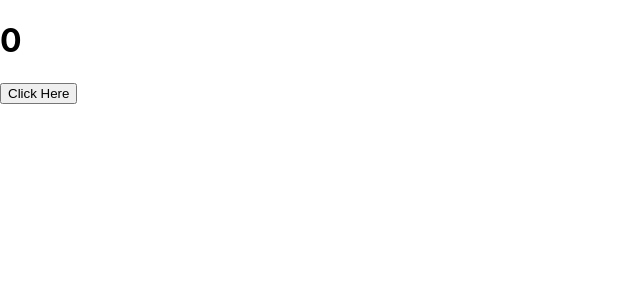
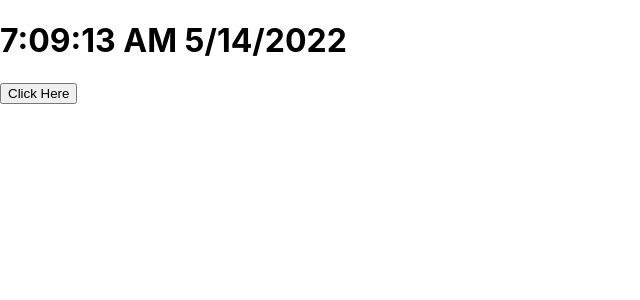
Before and after one commit to Adibittt2/ProjectOnReact, a React (Create React App) app: page / in a window 1280 px wide. Shown: the top 300 px of the page, without its empty margins (0-640 px from the left). Built offline with nearby package versions, Linux system fonts and the light colour scheme.

Commit message:
time and date

```diff
--- a/src/App.js
+++ b/src/App.js
@@ -2,6 +2,7 @@
 // import logo from './logo.svg';
 import { useState } from 'react';
 import './App.css';
+// import ReactDOM from 'react-dom';
 // import {add,sub,multi,div} from "./myFolder/calculater";
 import slotFun from "./myFolder/slotMachine";
 
@@ -69,15 +70,27 @@ import slotFun from "./myFolder/slotMachine";
 // }
 
 
+
 function App(){
 
-  // var count = 0;
- const state = useState();
-  const [count,newfun] = useState(0);
+//  var count = 0;
+//  const state = useState();
+var time = new Date().toLocaleTimeString();
+var date = new Date().toLocaleDateString();
+// var hr = date.getHours();
+// var min = date.getMinutes();
+// var sec = date.getSeconds();
+// var ampm = date.toLocaleTimeString();
+// var res = hr + ":" + min + ":"+ sec;
+
+
+var res = time + "\n" + date;
+
+  const [count,newfun] = useState(res);
 
   const myfun = () =>{
     return (
-      newfun(count+1)
+      newfun(res)
     )
   }
 
--- a/src/index.js
+++ b/src/index.js
@@ -1,23 +1,15 @@
 import React from 'react';
-import ReactDOM from 'react-dom';
+import ReactDOM from 'react-dom/client';
 import './index.css';
 import App from './App';
 import reportWebVitals from './reportWebVitals';
-import {add,sub,multi,div } from './myFolder/calculater';
 
-ReactDOM.render(
-<>
-<App/>
-{/* <ol>
-
-  <li>This is add {add(6,7)}</li>
-  <li>This is sub {sub(6,7)}</li>
-  <li>This is multi {multi(6,7)}</li>
-  <li>This is div {div(6,7)}</li>
-
-</ol> */}
-
-</>,document.getElementById('root'));
+const root = ReactDOM.createRoot(document.getElementById('root'));
+root.render(
+  <React.StrictMode>
+    <App />
+  </React.StrictMode>
+);
 
 // If you want to start measuring performance in your app, pass a function
 // to log results (for example: reportWebVitals(console.log))
```
